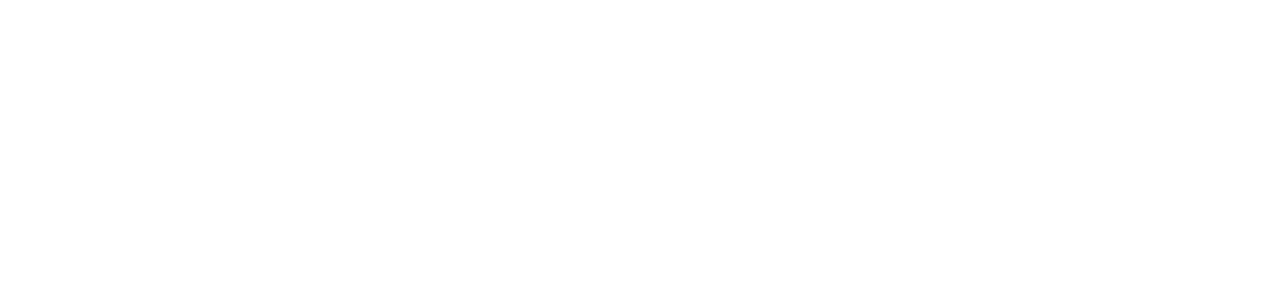
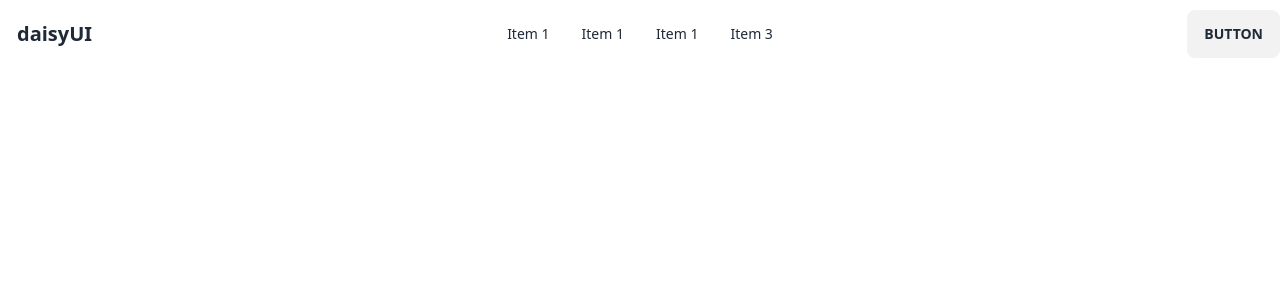
Before and after one commit to rahathossenantor/bistro-boss-client, a React (Vite) app: page / in a window 1280 px wide. Shown: the top 300 px of the page. Built offline with nearby package versions, Linux system fonts and the light colour scheme.

Commit message:
Navbar component created

```diff
--- a/src/App.jsx
+++ b/src/App.jsx
@@ -1,7 +1,12 @@
+import Navbar from "./components/Navbar";
+import Home from "./pages/Home";
 
 const App = () => {
   return (
-    <div></div>
+    <>
+    <Navbar></Navbar>
+    <Home></Home>
+    </>
   )
 };
 
--- /dev/null
+++ b/src/components/Footer.jsx
@@ -0,0 +1,9 @@
+
+const Footer = () => {
+    return (
+        <div>
+        </div>
+    );
+};
+
+export default Footer;
--- /dev/null
+++ b/src/components/Navbar.jsx
@@ -0,0 +1,34 @@
+
+const Navbar = () => {
+    const navItems = <>
+        <li><a>Item 1</a></li>
+        <li><a>Item 1</a></li>
+        <li><a>Item 1</a></li>
+        <li><a>Item 3</a></li>
+    </>
+    return (
+        <div className="navbar bg-base-100 md:container md:mx-auto 2xl:px-0 xl:px-0 lg:px-5 md:px-5 px-5">
+            <div className="navbar-start">
+                <div className="dropdown">
+                    <label tabIndex={0} className="btn btn-ghost lg:hidden">
+                        <svg xmlns="http://www.w3.org/2000/svg" className="h-5 w-5" fill="none" viewBox="0 0 24 24" stroke="currentColor"><path strokeLinecap="round" strokeLinejoin="round" strokeWidth="2" d="M4 6h16M4 12h8m-8 6h16" /></svg>
+                    </label>
+                    <ul tabIndex={0} className="menu menu-sm dropdown-content mt-3 z-[1] p-2 shadow bg-base-100 rounded-box w-52">
+                        {navItems}
+                    </ul>
+                </div>
+                <a className="btn btn-ghost normal-case text-xl">daisyUI</a>
+            </div>
+            <div className="navbar-center hidden lg:flex">
+                <ul className="menu menu-horizontal px-1">
+                    {navItems}
+                </ul>
+            </div>
+            <div className="navbar-end">
+                <a className="btn">Button</a>
+            </div>
+        </div>
+    );
+};
+
+export default Navbar;
--- a/src/main.jsx
+++ b/src/main.jsx
@@ -8,3 +8,6 @@ ReactDOM.createRoot(document.getElementById("root")).render(
     <App />
   </React.StrictMode>,
 );
+
+// https://raw.githubusercontent.com/ProgrammingHero1/bistro-boss-restaurant-resources/main/menu.json
+// https://raw.githubusercontent.com/ProgrammingHero1/bistro-boss-restaurant-resources/main/reviews.json
--- /dev/null
+++ b/src/pages/Home.jsx
@@ -0,0 +1,9 @@
+
+const Home = () => {
+    return (
+        <div>
+        </div>
+    );
+};
+
+export default Home;
--- /dev/null
+++ b/src/routes/Routes.jsx
@@ -0,0 +1,9 @@
+
+const Routes = () => {
+    return (
+        <div>
+        </div>
+    );
+};
+
+export default Routes;
```
